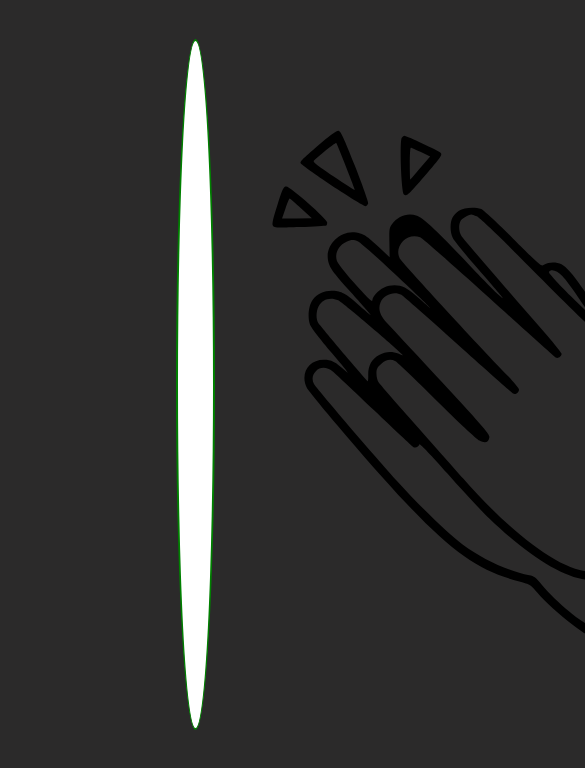
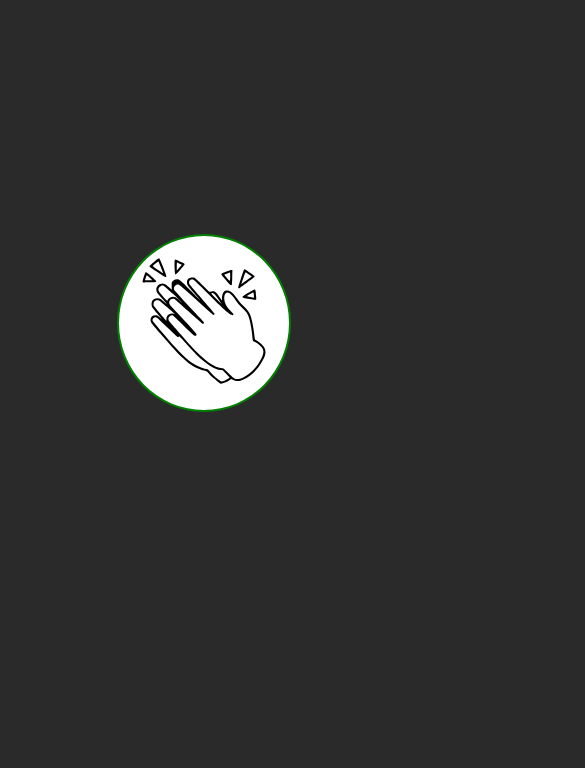
Before and after one commit to adaschevici/firebase-demo, a React app in the folder react-front/: page /atendee in a window 390 px wide. Shown: the top 768 px of the page, 585 px wide, since content can reach past the window. Built offline with nearby package versions, Linux system fonts and the light colour scheme.

Commit message:
Update style for mobile

```diff
--- a/react-front/src/components/Clap/Clap.css
+++ b/react-front/src/components/Clap/Clap.css
@@ -1,14 +1,19 @@
 .container {
   margin: 70px;
   background-color: white;
-  margin-left: 45%;
-  margin-right: 45%;
-  margin-top: 10%;
-  margin-bottom: 10%;
+  width: 170px;
+  margin-left: 30%;
+  margin-right: 30%;
+  margin-top: 60%;
+  margin-bottom: 60%;
   border-radius: 50%;
   border: solid 2px green;
   box-shadow: 0 0 0 0 rgba(0, 255, 0, 0.7);
   -webkit-animation: none;-moz-animation: none;-ms-animation: none;animation: none;
+}
+
+.container > img {
+  height: 170px;
 }
 
 .container:hover
--- a/react-front/src/routes/index.js
+++ b/react-front/src/routes/index.js
@@ -2,11 +2,11 @@ import React from 'react';
 import { Route } from 'react-router-dom';
 
 import Atendee from '../components/Atendee/Atendee';
-// import Hub from '../components/Hub/Hub';
+import Hub from '../components/Hub/Hub';
 
       {/* <Route path="/atendee" component={Clap} />
-      <Route path="/hub" component={Hub} />,
       <Route path="/hub" component={Hub} /> */}
 export default ([
       <Route path="/atendee" component={Atendee} />,
+      <Route path="/hub" component={Hub} />,
 ]);
```
Also changed, not shown: react-front/src/components/Hub/Hub.css (added).
